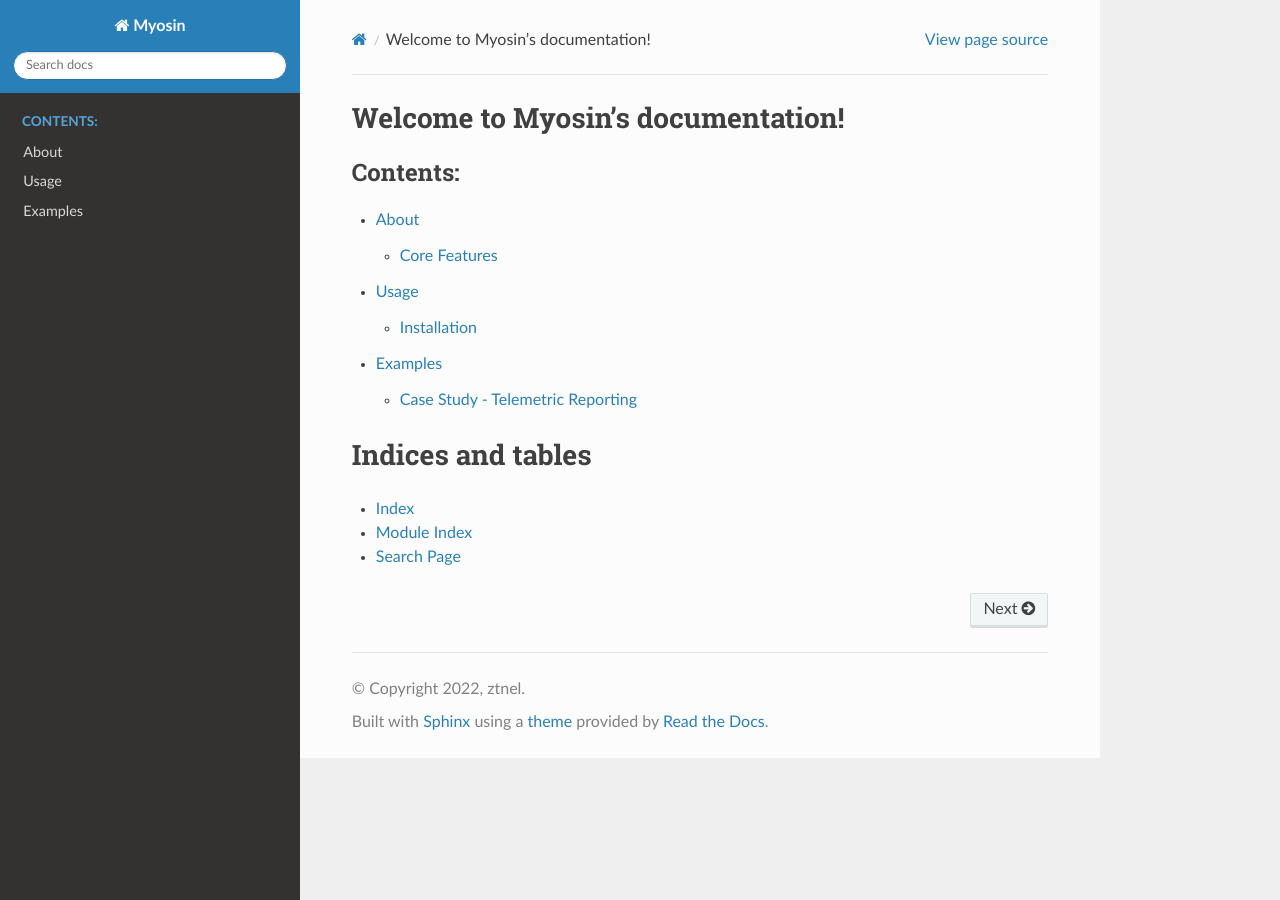
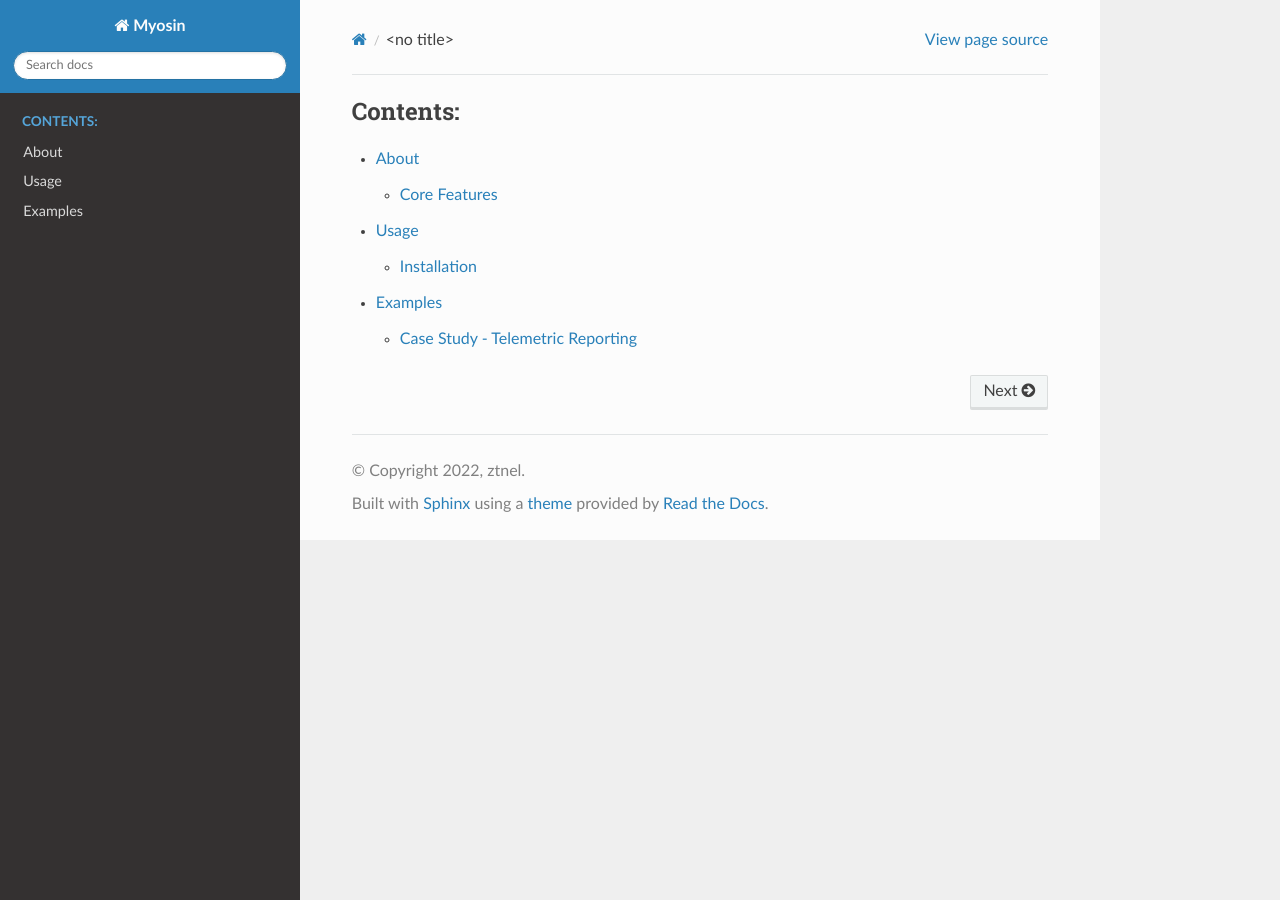
Before and after one commit to ztnel/model.io, a Sphinx documentation site: the page built from docs/source/index.rst, in a window 1280 px wide. Built offline with Sphinx 7.4.7 and the Read the Docs theme 2.0.0, drawn with Linux system fonts in a browser that asks for light colours.

Commit message:
remove fluff

```diff
--- a/docs/source/index.rst
+++ b/docs/source/index.rst
@@ -1,8 +1,3 @@
-Welcome to Myosin's documentation!
-==================================
-
-
-
 .. toctree::
    :maxdepth: 2
    :caption: Contents:
@@ -10,12 +5,3 @@
    about
    usage
    examples
-
-
-
-Indices and tables
-==================
-
-* :ref:`genindex`
-* :ref:`modindex`
-* :ref:`search`
```
